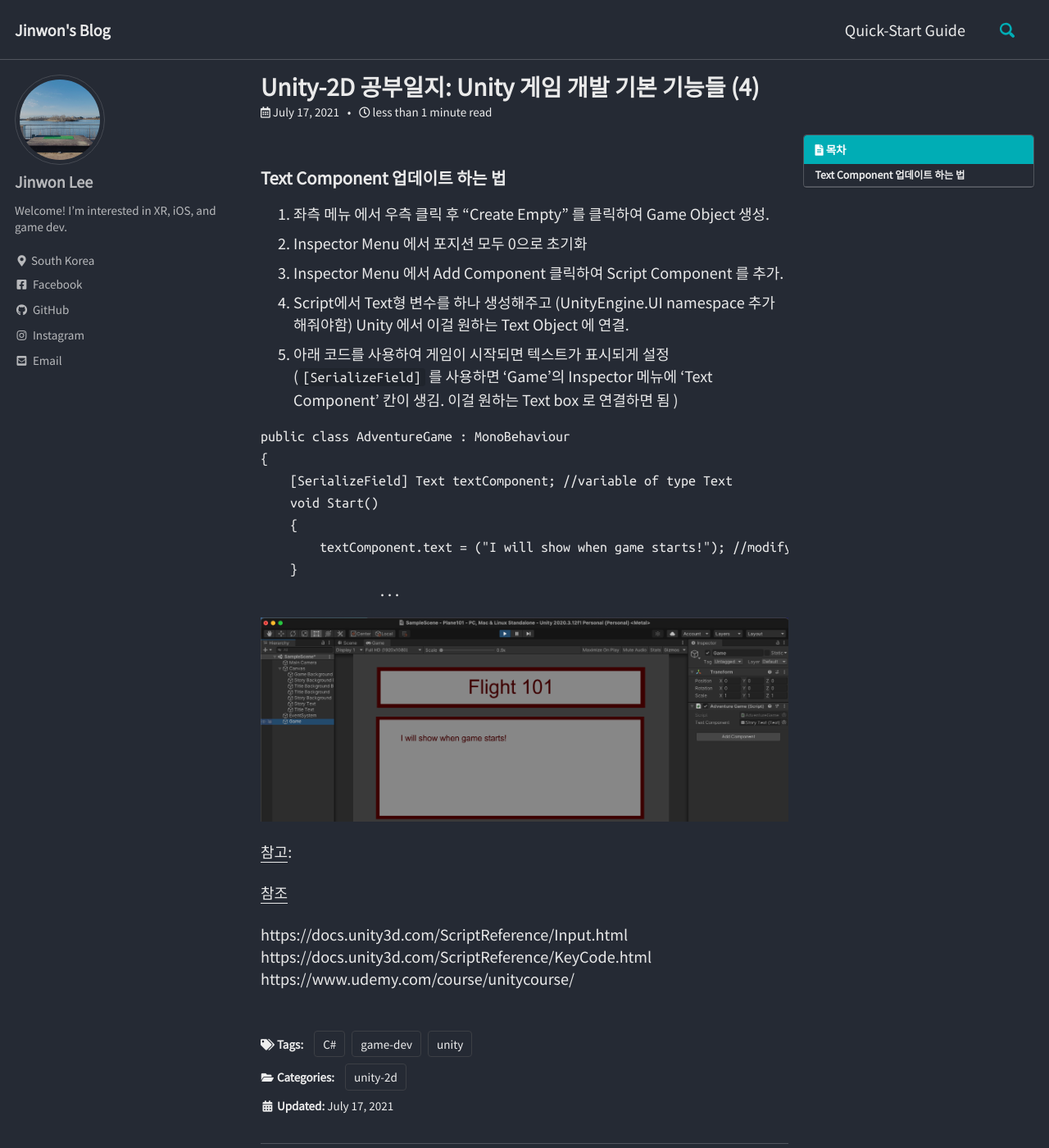
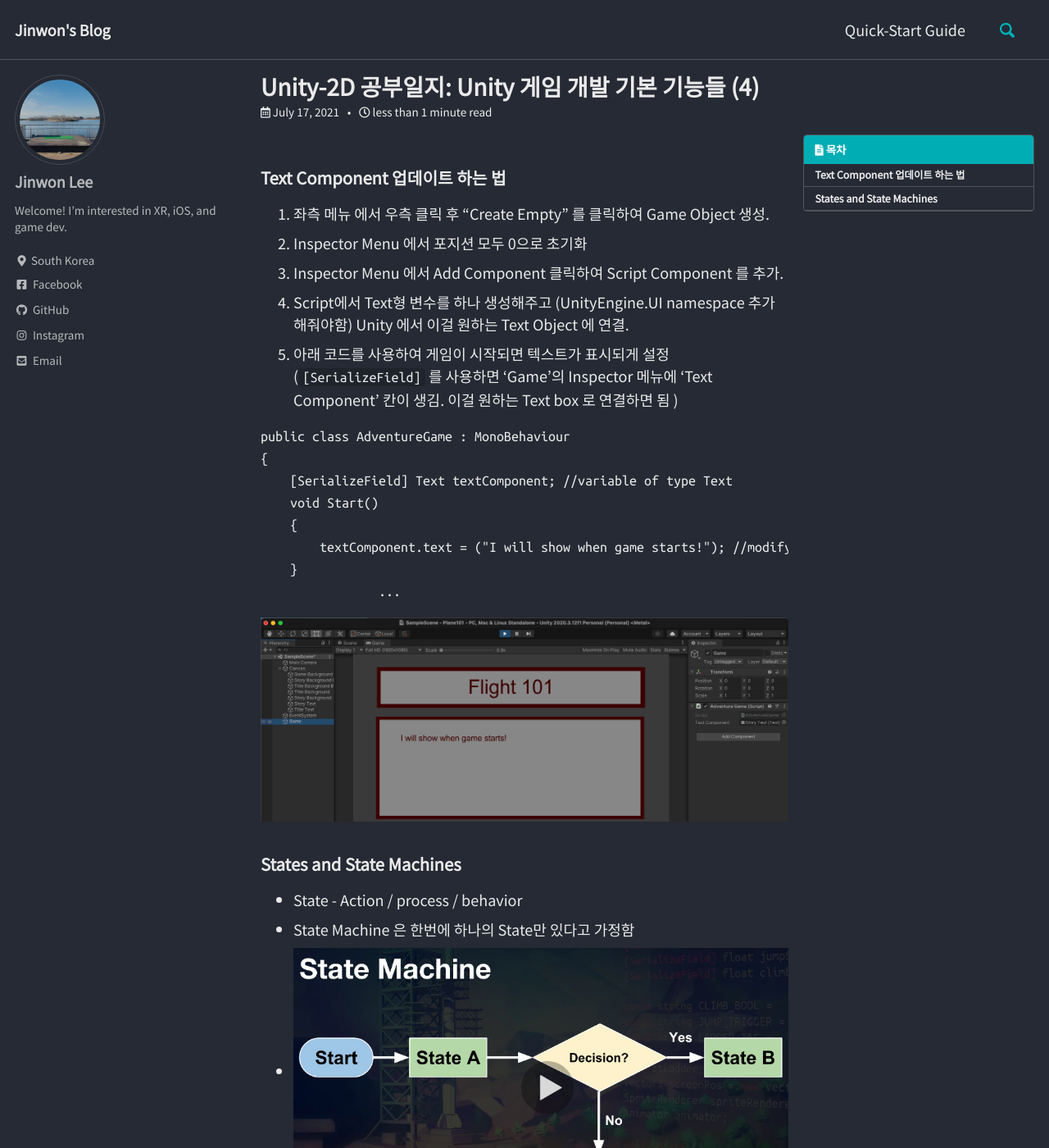
Before and after one commit to lookalee/lookalee.github.io, a Jekyll site: the page built from _posts/2021-07-17-4-unity-2d-games.md, in a window 1280 px wide and 1400 px high. Shown: the whole window at 82% size. Built offline with Jekyll 4.4.1, drawn with Linux system fonts in a browser that asks for light colours; cached includes are drawn as plain includes; comment, search, counter and statistics services are not loaded.

Commit message:
add states post for unity

```diff
--- a/_posts/2021-07-17-4-unity-2d-games.md
+++ b/_posts/2021-07-17-4-unity-2d-games.md
@@ -29,6 +29,16 @@ public class AdventureGame : MonoBehaviour
 
 ![image-20210702013031600](/assets/images/image-20210702013031600.png)
 
+### States and State Machines
+
+- State - Action / process / behavior
+- State Machine 은 한번에 하나의 State만 있다고 가정함
+- ![image-20210719173059344](/assets/images/image-20210719173059344.png)
+
+
+
+
+
 
 
 <u>참고</u>:
```
Also changed, not shown: assets/images/image-20210719173059344.png (added).
